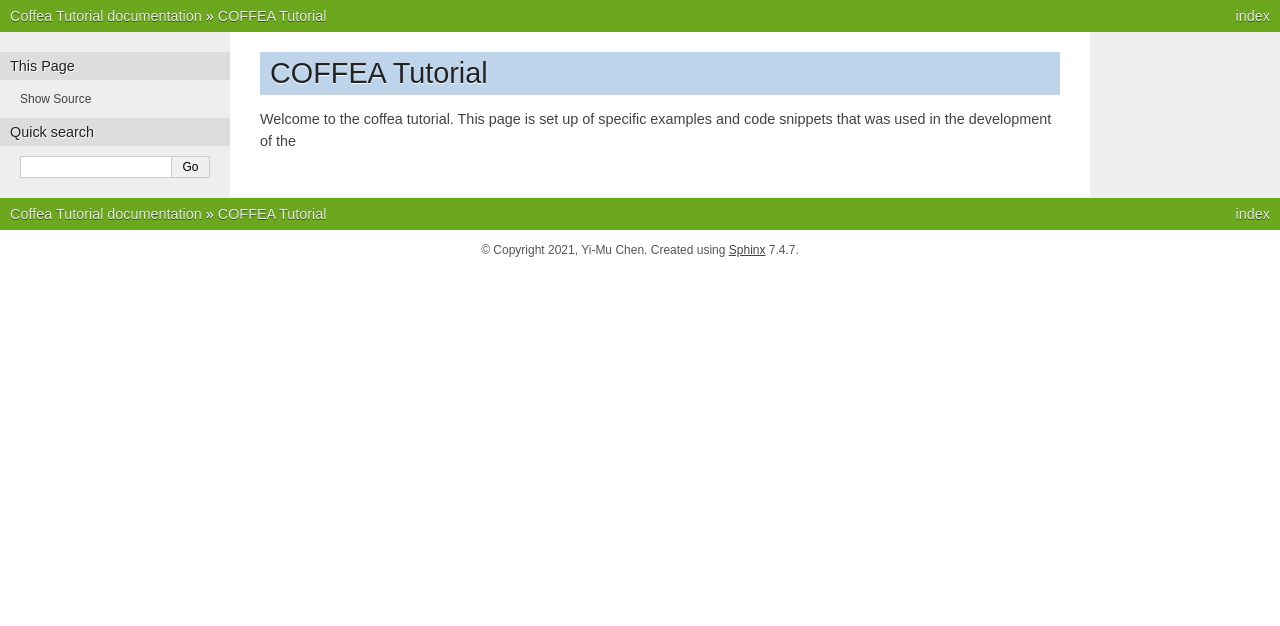
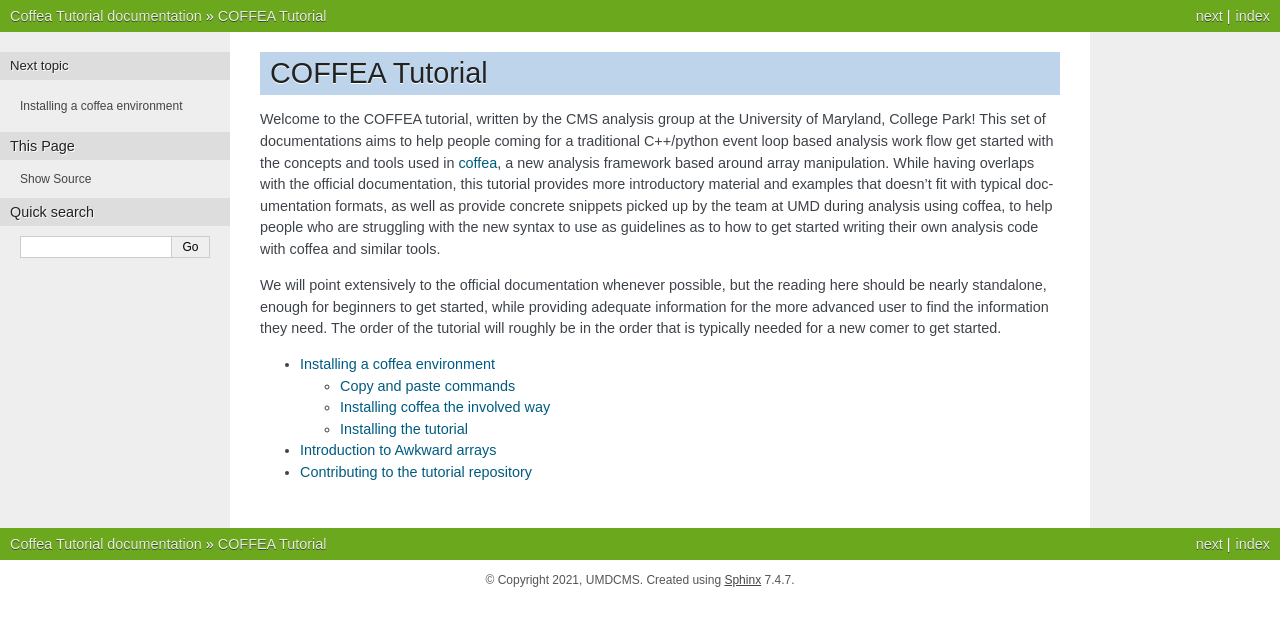
Before and after one commit to UMDCMS/CoffeaTutorial, a Sphinx documentation site: the page built from source/index.rst, in a window 1280 px wide. Shown: the top 626 px of the page. Built offline with Sphinx 7.4.7, drawn with Linux system fonts in a browser that asks for light colours; pages that are not in the unit, such as notebooks, are missing from menus.

Commit message:
First run of skeleton structure

```diff
--- a/Readme.rst
+++ b/Readme.rst
@@ -1,6 +1,21 @@
 COFFEA Tutorial
 ====================
 
+Welcome to the COFFEA tutorial, written by the CMS analysis group at the
+University of Maryland, College Park! This set of documentations aims to help
+people coming for a traditional C++/python event loop based analysis work flow
+get started with the concepts and tools used in coffea_, a new analysis framework
+based around array manipulation. While having overlaps with the official
+documentation, this tutorial provides more introductory material and examples
+that doesn't fit with typical documentation formats, as well as provide concrete
+snippets picked up by the team at UMD during analysis using coffea, to help
+people who are struggling with the new syntax to use as guidelines as to how to
+get started writing their own analysis code with coffea and similar tools.
 
-Welcome to the coffea tutorial. This page is set up of specific examples and code
-snippets that was used in the development of the
+We will point extensively to the official documentation whenever possible, but
+the reading here should be nearly standalone, enough for beginners to get
+started, while providing adequate information for the more advanced user to find
+the information they need. The order of the tutorial will roughly be in the order
+that is typically needed for a new comer to get started.
+
+.. _coffea: https://coffeateam.github.io/coffea/index.html
--- /dev/null
+++ b/source/awkwardintro.rst
@@ -0,0 +1,10 @@
+Introduction to Awkward arrays
+================================
+
+This is an gentler introduction to the peculiar syntax that is awkward arrays,
+which sits at the heart of how coffea can be both efficient to execute for a
+machines and efficient to write for a experienced programmer. For people coming
+from a more traditional loop-based programming syntax, the syntax will take some getting use to, but this tutorial can hopefully help you understand how to understand the syntax and how to understand the various method.
+
+.. toctree::
+   notebooks/awkward/basic.ipynb
--- a/source/conf.py
+++ b/source/conf.py
@@ -14,12 +14,11 @@
 # import sys
 # sys.path.insert(0, os.path.abspath('.'))
 
-
 # -- Project information -----------------------------------------------------
 
 project = 'Coffea Tutorial'
-copyright = '2021, Yi-Mu Chen'
-author = 'Yi-Mu Chen'
+copyright = '2021, UMDCMS'
+author = 'UMDCMS'
 
 
 # -- General configuration ---------------------------------------------------
@@ -28,6 +27,8 @@
 # extensions coming with Sphinx (named 'sphinx.ext.*') or your custom
 # ones.
 extensions = [
+  'sphinx.ext.mathjax',
+  'nbsphinx',
 ]
 
 # Add any paths that contain templates here, relative to this directory.
@@ -37,7 +38,6 @@
 # directories to ignore when looking for source files.
 # This pattern also affects html_static_path and html_extra_path.
 exclude_patterns = []
-
 
 # -- Options for HTML output -------------------------------------------------
 
--- /dev/null
+++ b/source/contribute.rst
@@ -0,0 +1,48 @@
+Contributing to the tutorial repository
+==========================================
+
+This tutorial is hosted as a Github repository which can accessed `here
+<https://github.com/UMDCMS/CoffeaTutorial>`_. Feels free to fork the directory to
+contribute to the various topics found in this tutorial.
+
+Here are a couple of guidelines for the submission of new content.
+
+- Notebooks displayed in the tutorials should be **standalone**. The aim of
+  this tutorial is to be a collection of code snippets that can be taken an
+  modified independently by the learner, and not be an aggregation of functions
+  and packages built on coffea. By doing so, we are ensuring that this tutorial
+  remains a flexible tutorial, and not a dependency of any on-going analysis
+  work. The only exception for providing a python package file is for coffea
+  processing of the dummy data files described below.
+- If you are demonstrating a certain data structure and how it can be
+  manipulated, be sure to add such an example of how to generate such a
+  structure, and an example generated root file in the ``samples`` directory.
+  Please do **not** add any data file generated to be used for real research
+  here. Example root files should be no larger than 50MB in size. Accompanying
+  schema files should also be added to this directory if they exists.
+- The contents of notebook should be cleaned and run exactly once from beginning
+  to end. This ensures the cell indexes are rendered properly for the readers.
+- Please do not arbitrarily edit the white-spaces found in files. This leads to
+  pull requests that are tedious to read. This package includes an uncrustify_
+  configuration file for C++ file parsing, and a yapf_ configuration file for
+  python file parsing. Run your files through the code formatter before
+  submitting a pull request.
+
+The documentation webpage hosted by github would be automatically generated
+whenever a change is made to the main branch. If you want to see the results of
+the documentation locally before the results are pushed onto the main branch,
+then you need to install the following packages:
+
+- sphinx
+- nbsphinx (requires pandoc)
+
+The you should be able to generate the documentation by running the command
+
+.. code-block:: sh
+
+  make html
+
+The resulting document will appear in ``build/html``.
+
+.. _uncrustify : https://github.com/uncrustify/uncrustify
+.. _yapf : https://github.com/google/yapf
--- /dev/null
+++ b/source/installation.rst
@@ -0,0 +1,85 @@
+###############################
+Installing a coffea environment
+###############################
+
+
+Coffea is distributed as a python package that can be download by most machines.
+
+Copy and paste commands
+=======================
+
+For those who are just looking for the basic script to help initialize the environment, here are the copy and paste commands:
+
+LCG machines (``hepcms``, ``fnal``, ``lxplus``)
+-----------------------------------------------
+
+Make sure the machine is running **SL7**. For the installation:
+
+.. code-block:: sh
+
+  mkdir <WORKING_DIR>
+  cd    <WORKING_DIR>
+  wget https://raw.githubusercontent.com/UMDCMS/CoffeaTutorial/main/setup_LCG.sh
+  wget https://raw.githubusercontent.com/UMDCMS/CoffeaTutorial/main/init.sh
+  chmod +x setup_LCG.sh
+  ./setup_LCG.sh
+
+For starting the coffea session after fresh logging into a machine.
+
+.. code-block:: sh
+
+  cd <WORKING_DIR>
+  source ./init_LCG.sh # Must be ran
+  ./jupy.sh 8XXX       # Start a jupyter session, change XXX to your favorite 3-digit number
+
+If you have want to use a remote jupyter session, make sure you have logged into
+your machine using port forwarding
+
+.. code-block:: sh
+
+  ssh -L localhost:8XXX:localhost:8XXX <user>@<machine>
+
+or equivalent. Make you should be able to open the notebook by going to your
+browser and entering the URL ``localhost:8XXX``
+
+
+
+Personal machines
+-----------------
+
+Make sure python version running is ``>3.6`` and  ``<3.9``, and the ``pip`` tool
+in available. Optically install jupyter is you want to run coffea interactively
+as a notebook.
+
+.. code-block:: sh
+
+  mkdir <WORKING_DIR>
+  cd    <WORKING_DIR>
+  wget https://raw.githubusercontent.com/UMDCMS/CoffeaTutorial/main/setup.sh
+  wget https://raw.githubusercontent.com/UMDCMS/CoffeaTutorial/main/init.sh
+  chmod +x setup.sh
+  ./setup.sh
+
+For starting a new session:
+
+.. code-block:: sh
+
+  cd <WORKINGDIR>
+  source ./init.sh # Must be run to start virtual environment
+   jupyter notebook --ip 0.0.0.0 --no-browser --notebook-dir .
+
+
+
+
+Now for the more involved instructions on what there instructions are doing and
+how you may want to modify the code for your own instructions.
+
+Installing coffea the involved way
+==================================
+
+
+Installing the tutorial
+=======================
+
+Installing the entire tutorial as is is not advised for learning purposes, but
+for the sake of people who will want to follow along notebook by notebook:
```
Also changed, not shown: source/coffeaschema.rst (added, +9 -0 lines), source/index.rst (+7 -0 lines), 8 other files.
